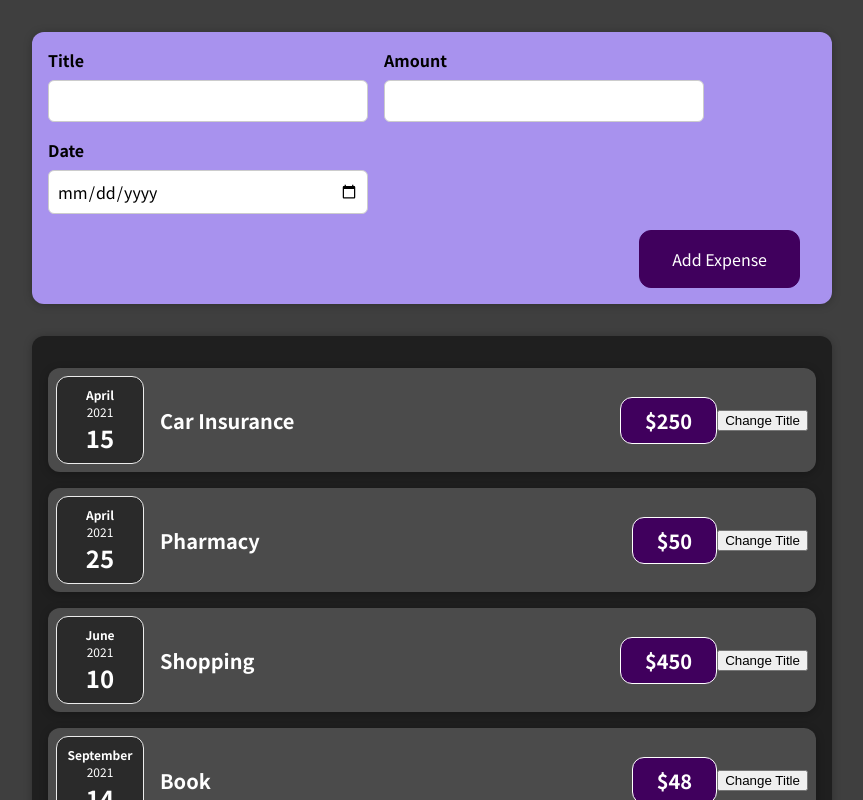
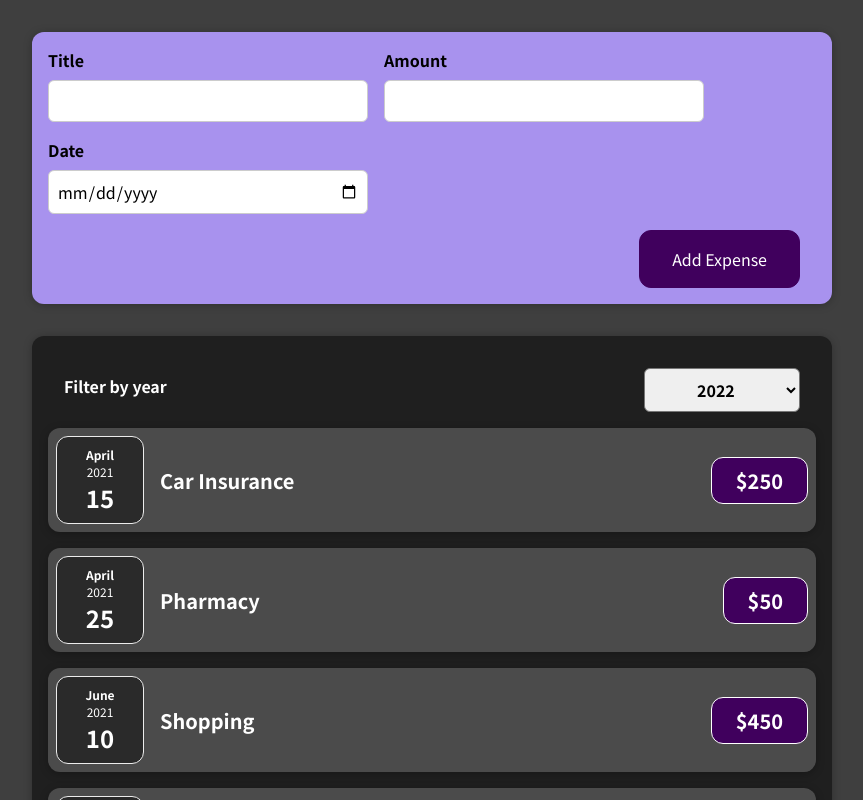
Before and after one commit to VictoriiaShtyreva/Expense-tracker, a React (Create React App) app: page / in a window 1280 px wide. Shown: the top 800 px of the page, without its empty margins (208-1071 px from the left). Built offline with nearby package versions, Linux system fonts and the light colour scheme.

Commit message:
add: filter component

```diff
--- a/src/components/Expenses/ExpenseItem.js
+++ b/src/components/Expenses/ExpenseItem.js
@@ -1,23 +1,16 @@
-import React, {useState} from 'react';
+import React from 'react';
 import ExpenseDate from "./ExpenseDate";
 import Card from "../UI/Card";
 import "./ExpenseItem.css";
 
 function ExpenseItem(props) {
-  const [title, setTitle] = useState(props.title);
-
-  const clickHandler = () => {
-    setTitle('Update!');
-  };
-
   return (
     <Card className="expense-item">
      <ExpenseDate date={props.date}/>
       <div className="expense-item__description">
-        <h2>{title}</h2>
+        <h2>{props.title}</h2>
         <div className="expense-item__price">${props.amount}</div>
       </div>
-      <button onClick={clickHandler}>Change Title</button>
     </Card>
   );
 }
--- a/src/components/Expenses/Expenses.js
+++ b/src/components/Expenses/Expenses.js
@@ -1,11 +1,18 @@
-import React from 'react';
+import React, {useState} from 'react';
 import "./Expenses.css";
 import Card from "../UI/Card";
 import ExpenseItem from "./ExpenseItem";
+import ExpensesFilter from './ExpensesFilter';
 
 function Expenses(props) {
+  const [filteredYear, setFilteredYear] = useState('2022');
+  const filterChangeHandler = selectedYear => {
+    setFilteredYear(selectedYear);
+  }
   return (
+    <div>
     <Card className="expenses">
+      <ExpensesFilter selected={filteredYear} onChangeFilter={filterChangeHandler}/>
       <ExpenseItem
         title={props.items[0].title}
         amount={props.items[0].amount}
@@ -27,6 +34,7 @@ function Expenses(props) {
         date={props.items[3].date}
       />
     </Card>
+    </div>
   );
 }
 
--- /dev/null
+++ b/src/components/Expenses/ExpensesFilter.css
@@ -0,0 +1,24 @@
+.expenses-filter {
+    color: white;
+    padding: 0 1rem;
+  }
+
+  .expenses-filter__control {
+    display: flex;
+    width: 100%;
+    align-items: center;
+    justify-content: space-between;
+    margin: 1rem 0;
+  }
+
+  .expenses-filter label {
+    font-weight: bold;
+    margin-bottom: 0.5rem;
+  }
+
+  .expenses-filter select {
+    font: inherit;
+    padding: 0.5rem 3rem;
+    font-weight: bold;
+    border-radius: 6px;
+  }
--- /dev/null
+++ b/src/components/Expenses/ExpensesFilter.js
@@ -0,0 +1,25 @@
+import React from 'react';
+
+import './ExpensesFilter.css';
+
+const ExpensesFilter = (props) => {
+  const dropdownChangeHandler = (event) => {
+    props.onChangeFilter(event.target.value);
+  };
+
+  return (
+    <div className='expenses-filter'>
+      <div className='expenses-filter__control'>
+        <label>Filter by year</label>
+        <select value={props.selected} onChange={dropdownChangeHandler}>
+          <option value='2022'>2022</option>
+          <option value='2021'>2021</option>
+          <option value='2020'>2020</option>
+          <option value='2019'>2019</option>
+        </select>
+      </div>
+    </div>
+  );
+};
+
+export default ExpensesFilter;
```
Also changed, not shown: 1 other file (tests, documents, lock files or other folders).
